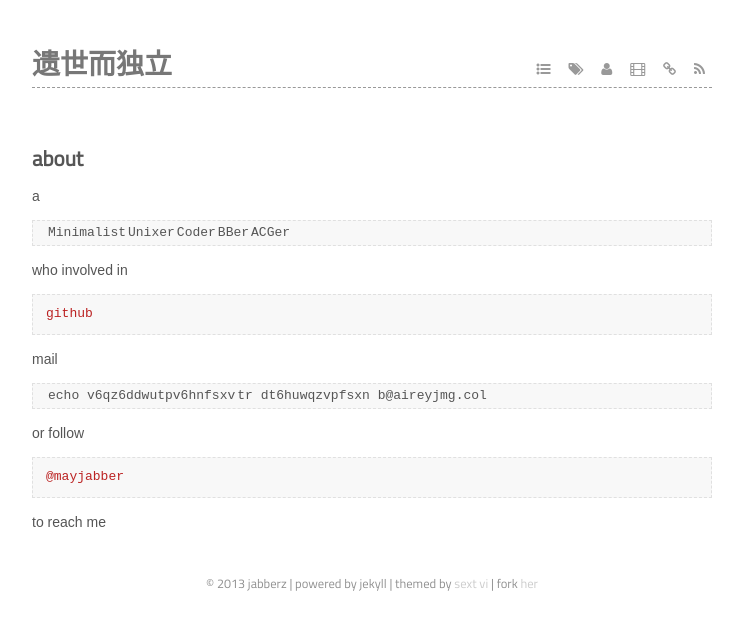
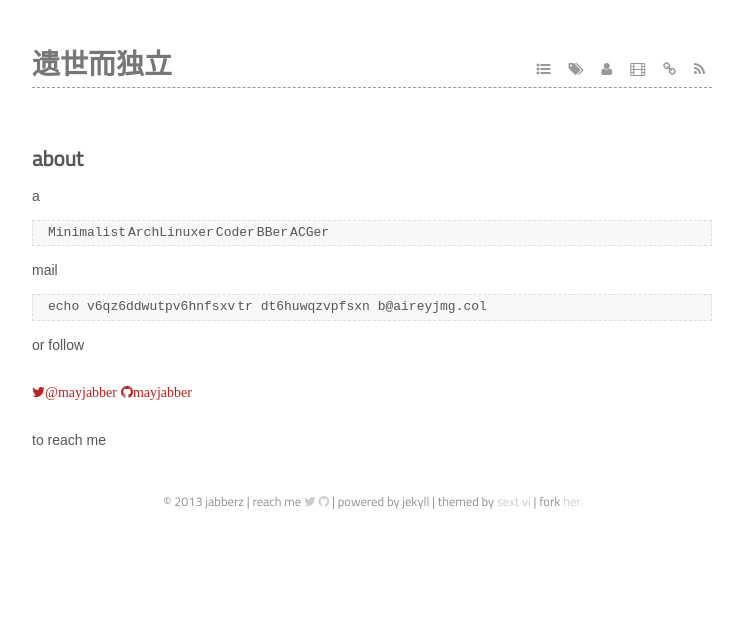
Before and after one commit to jabbber/myblog, a Jekyll site: the page built from about.markdown, in a window 1280 px wide. Shown: the top 630 px of the page, without its empty margins (268-1011 px from the left). Built offline with Jekyll 4.4.1, drawn with Linux system fonts in a browser that asks for light colours; some web fonts are replaced; Markdown is read by kramdown in place of the engine named in the settings.

Commit message:
add twtter and github icon of mine

```diff
--- a/_layouts/default.html
+++ b/_layouts/default.html
@@ -42,7 +42,12 @@
         </div>
         <footer>
           <div>
-            &copy; 2013 jabberz | powered by jekyll | themed by <a href="http://lhzhang.com" title="sext vi">sext vi</a> | fork <a href="https://github.com/waynezhang/blog" title="fork me">her</a>
+            &copy; 2013 jabberz
+            | reach me <a class='icon-twitter' href='https://twitter.com/#!/mayjabber'></a>
+            <a class='icon-github' href='https://github.com/mayjabber'></a>
+            | powered by jekyll
+            | themed by <a href="http://lhzhang.com" title="sext vi">sext vi</a>
+            | fork <a href="https://github.com/waynezhang/blog" title="fork me">her</a>
           </div>
         </footer>
       </div> <!-- main -->
--- a/about.markdown
+++ b/about.markdown
@@ -5,11 +5,7 @@ layout: page
 
 a
 
-> Minimalist | Unixer | Coder | BBer | ACGer
-
-who involved in
-
-> [github](https://github.com/mayjabber)
+> Minimalist | ArchLinuxer | Coder | BBer | ACGer
 
 mail
 
@@ -17,6 +13,7 @@ mail
 
 or follow
 
-> [@mayjabber](https://twitter.com/#!/mayjabber)
+<a class='icon-twitter' href='https://twitter.com/#!/mayjabber'>@mayjabber</a>
+<a class='icon-github' href='https://github.com/mayjabber'>mayjabber</a>
 
 to reach me
```
